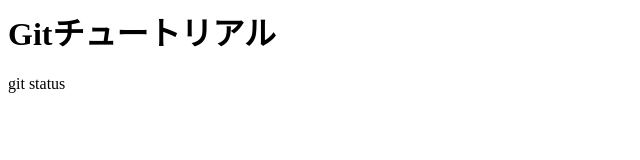
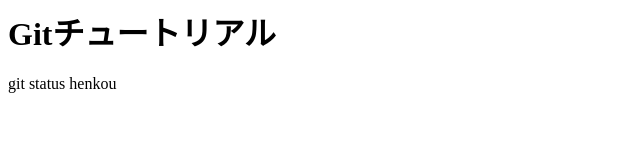
Before and after one commit to mo-takumi/git_tutorial, a plain HTML site: page practice/index.html in a window 1280 px wide. Shown: the full height of the page, 0-640 px from the left. Drawn offline with Linux system fonts and the light colour scheme.

Commit message:
<p> git status henkou</p>と追記

```diff
--- a/practice/index.html
+++ b/practice/index.html
@@ -1,2 +1,2 @@
 <h1> Gitチュートリアル</h1>
-<p> git status </p>
+<p> git status henkou</p>
```
